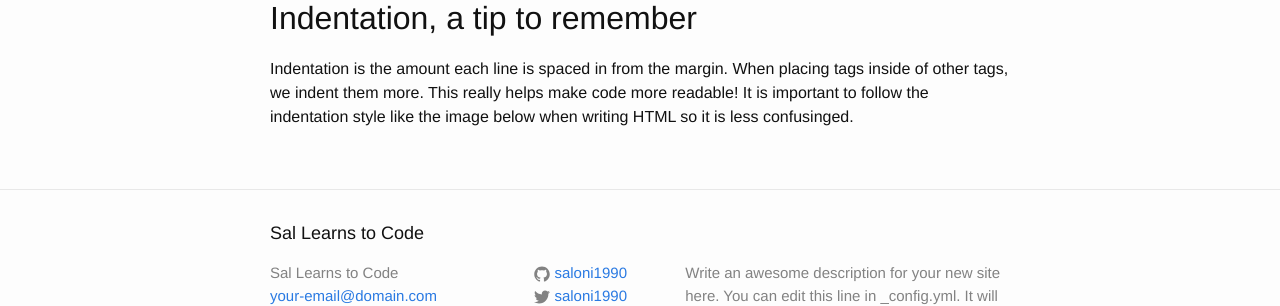
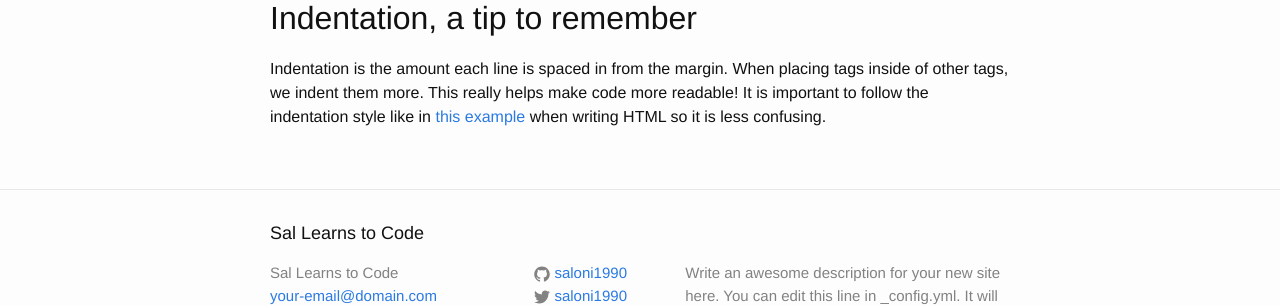
Before and after one commit to saloni1990/saloni1990.github.io, a Jekyll site: the page built from _posts/2017-06-16-Titles,-Formatting-and-Colour.md, in a window 1280 px wide. Shown: the part 392-698 px from the top of the page. Built offline with Jekyll 4.4.1, drawn with Linux system fonts in a browser that asks for light colours; our own code applies the rules of GitHub Pages for plain Markdown files.

Commit message:
Update 2017-06-16-Titles,-Formatting-and-Colour.md

```diff
--- a/_posts/2017-06-16-Titles,-Formatting-and-Colour.md
+++ b/_posts/2017-06-16-Titles,-Formatting-and-Colour.md
@@ -3,7 +3,6 @@
 	<head>
 	<title>Lists, Formatting and Colour</title>
 	</head>
-
 	<body>
 		<h1>Lists, Formatting and Colour</h1>
 		<p>The next lesson covers the following:</p>
@@ -12,6 +11,6 @@
 		<li>Changing the background colour</li>
 		<li>Aligning the text</li>
     <h2>Indentation, a tip to remember</h2>
-    <p>Indentation is the amount each line is spaced in from the margin. When placing tags inside of other tags, we indent them more. This really helps make code more readable! It is important to follow the indentation style like the image below when writing HTML so it is less confusinged.</p>
+    <p>Indentation is the amount each line is spaced in from the margin. When placing tags inside of other tags, we indent them more. This really helps make code more readable! It is important to follow the indentation style like in <a href="https://www.codecademy.com/en/courses/web-beginner-en-y2Yjd/0/2?curriculum_id=50579fb998b470000202dc8b">this example</a> when writing HTML so it is less confusing.</p>
 	</body>
 </html>
```
